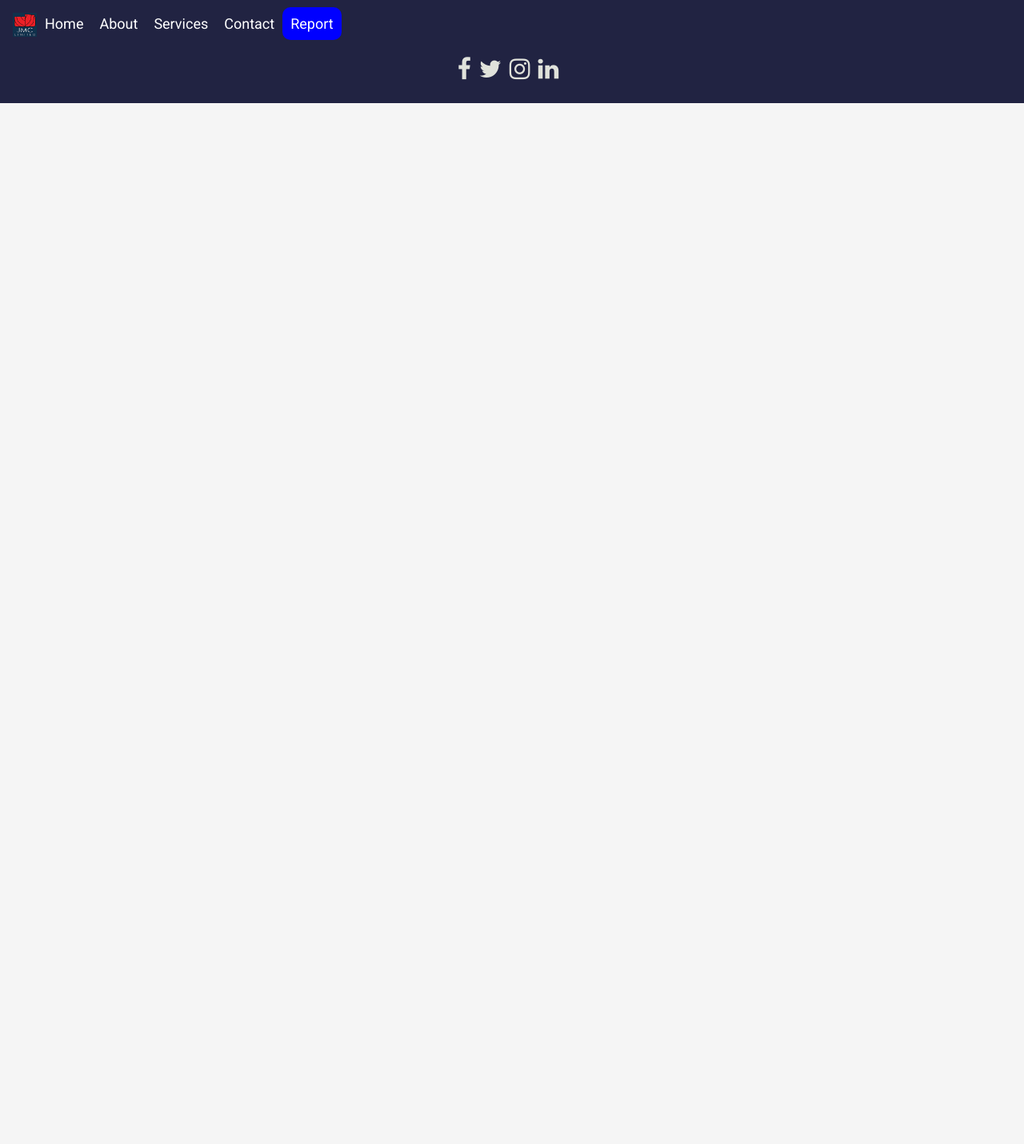
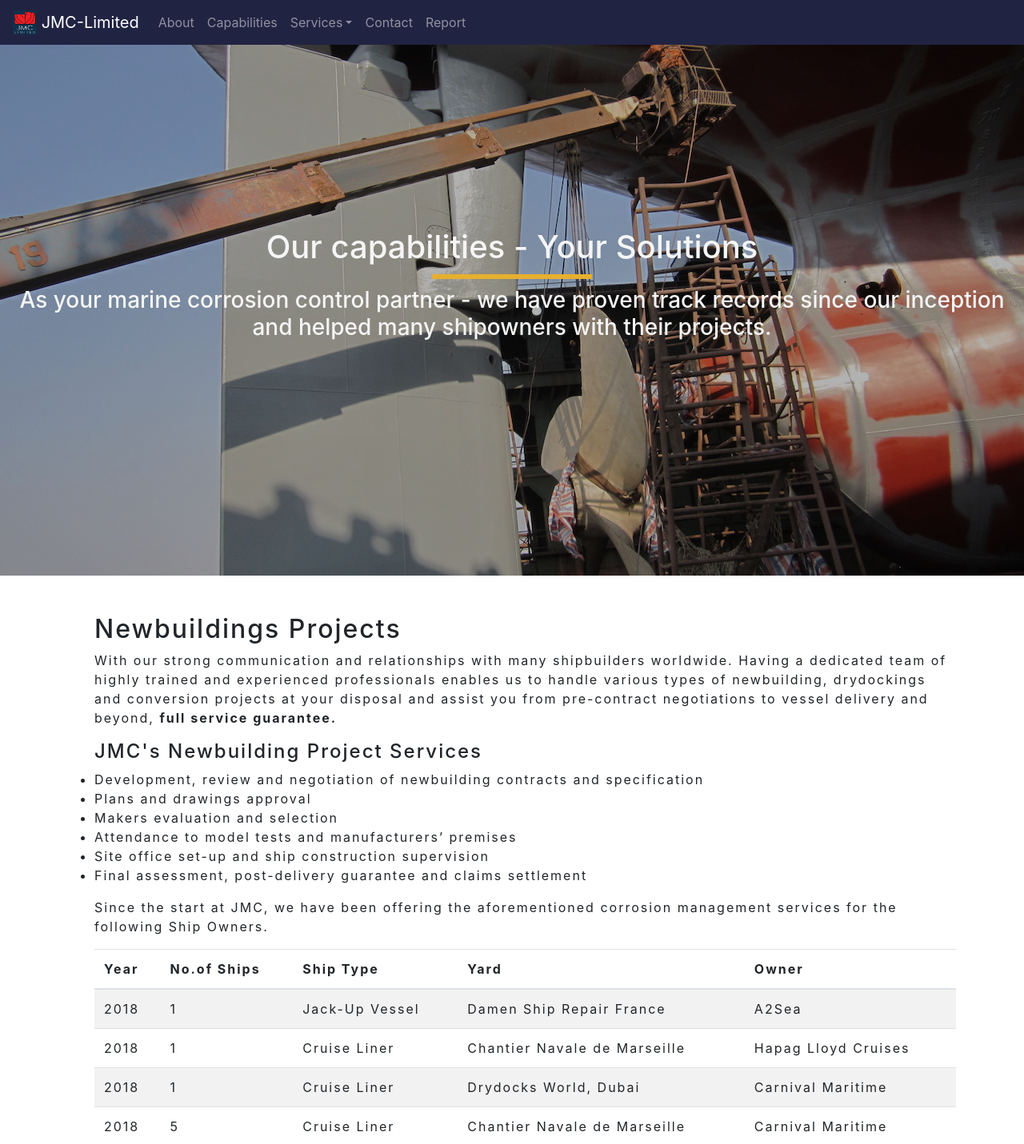
Before and after one commit to brenborbs/JMC_Web_REACT_only, a React (Create React App) app: page /capabilities in a window 1280 px wide. Shown: the top 1431 px of the page at 80% size. Before the commit the page ends 800 px from the top, so only its background shows below. Built offline with nearby package versions, Linux system fonts and the light colour scheme.

Commit message:
added capability section

```diff
--- a/package.json
+++ b/package.json
@@ -3,6 +3,8 @@
   "version": "0.1.0",
   "private": true,
   "dependencies": {
+    "bootstrap": "^4.0.0",
+    "jquery": "^3.3.1",
     "react": "^16.6.3",
     "react-dom": "^16.6.3",
     "react-player": "^1.7.0",
--- a/public/index.html
+++ b/public/index.html
@@ -16,6 +16,10 @@
     <title>JMC Limited</title>
   </head>
   <body>
+      <script src="https://code.jquery.com/jquery-3.3.1.slim.min.js" integrity="sha384-q8i/X+965DzO0rT7abK41JStQIAqVgRVzpbzo5smXKp4YfRvH+8abtTE1Pi6jizo" crossorigin="anonymous"></script>
+      <script src="https://cdnjs.cloudflare.com/ajax/libs/popper.js/1.14.3/umd/popper.min.js" integrity="sha384-ZMP7rVo3mIykV+2+9J3UJ46jBk0WLaUAdn689aCwoqbBJiSnjAK/l8WvCWPIPm49" crossorigin="anonymous"></script>
+      <script src="https://stackpath.bootstrapcdn.com/bootstrap/4.1.3/js/bootstrap.min.js" integrity="sha384-ChfqqxuZUCnJSK3+MXmPNIyE6ZbWh2IMqE241rYiqJxyMiZ6OW/JmZQ5stwEULTy" crossorigin="anonymous"></script>
+
     <noscript>
       Please wait while app is loading...
     </noscript>
--- a/src/App.js
+++ b/src/App.js
@@ -7,6 +7,7 @@
 import About from './components/About';
 import Services from './components/Services';
 import Contact from './components/Contact';
+import Capability from './components/Capability';
 import Sample from './components/Sample';
 
 import Overview_DD from './components/OverviewDD';
@@ -24,6 +25,7 @@
         <Switch>
         <Route path='/' exact component={Home} />
         <Route path='/about_us' exact component={About} />
+        <Route path='/capabilities' exact component={Capability} />
         <Route path='/services' exact component={Services} />
         <Route path='/contact' exact component={Contact} />
         <Route path='/report' exact component={Sample} />
--- a/src/Resources/css/main.css
+++ b/src/Resources/css/main.css
@@ -39,7 +39,16 @@
 }
 
 /* navbar */
- .Navbar {
+.navbar {
+  background-color: #212342;
+}
+
+.cap-container {
+  width: 1000px;
+  padding: 0 80px;
+}
+
+ /* .Navbar {
   display: flex;
   padding: 16px;
   background-color:#212342;
@@ -53,8 +62,8 @@
   padding: 10px;
   font-size: 18px;
   color: white;
-  /* border-right-style: solid;
-  border-right-width: thin; */
+  border-right-style: solid;
+  border-right-width: thin;
 }
 
 .link-sample {
@@ -80,7 +89,7 @@
 
 .Navbar__Items--right {
   margin-left:auto;
-}
+}  */
 
 /* banner dude */
 .banner {
@@ -110,7 +119,7 @@
 }
 
 .topic_section_style{
-  padding-top: 12vh;
+  padding-top: 7vh;
   padding-bottom: 10vh;
   padding-right: 10vw;
   padding-left: 10vw;
@@ -981,3 +990,34 @@
 .sponsor p {
   letter-spacing: 2px;
 }
+
+/* capabilities */
+.cap-banner-con {
+  min-height: 100vh;
+  background: linear-gradient(rgba(0, 0, 0, 0.3), rgba(0, 0, 0, 0.3)), url(../../Resources/img/dda.JPG);
+  background-attachment: fixed;
+  background-position: center;
+  background-size: cover;
+  background-repeat: no-repeat;
+  /* padding: 20px 0 80px 0; */
+  display: flex;
+  align-items: center;
+  justify-content: center;
+
+}
+
+.cap-banner-con {
+  flex: 1 0 auto;
+  min-height: 90vh;
+}
+
+.cap-banner-box-con {
+  color: #f5f5f5;
+  text-align: center;
+}
+
+.cap-banner-underline-con {
+  width: 200px;
+  margin: 10px auto;
+  border: 3px solid #e6af2e;
+}
--- a/src/components/About/topic.js
+++ b/src/components/About/topic.js
@@ -14,7 +14,7 @@
       <div className='player-wrapper'>
         <ReactPlayer
           className='react-player'
-          url='https://youtu.be/UBOJ9UhlBnc'
+          url='https://youtu.be/b48HuJxCkaY'
           width='100%'
           height='100%'
         />
--- /dev/null
+++ b/src/components/Capability/banner.js
@@ -0,0 +1,17 @@
+import React from 'react';
+
+const Banner = () => {
+  return (
+
+    <div className="cap-banner-con" >
+      <div className="cap-banner-box-con">
+        <h1 className="cap-banner-title-con">Our capabilities - Your Solutions</h1>
+        <div className="cap-banner-underline-con"></div>
+        <h3 className="cap-banner-subtitle-con">As your marine corrosion control partner - we have proven track records since our inception and helped many shipowners with their projects.</h3>
+      </div>
+    </div>
+
+  );
+};
+
+export default Banner;
--- /dev/null
+++ b/src/components/Capability/index.js
@@ -0,0 +1,17 @@
+import React, { Component } from 'react';
+import Newbuild from './newbuild';
+import Banner from './banner';
+
+ class Capability extends Component {
+  render() {
+    return (
+      <div>
+        <Banner />
+        <Newbuild />
+
+      </div>
+    )
+  }
+}
+
+export default Capability;
--- /dev/null
+++ b/src/components/Capability/newbuild.js
@@ -0,0 +1,103 @@
+import React from "react";
+
+const Newbuild = () => {
+  return (
+    <section className="capability" style={{ marginTop: "3em" }}>
+      <div
+        className="container"
+        style={{ paddingLeft: "3em", letterSpacing: "2px" }}
+      >
+        <div className="row">
+          <div className="col">
+            <h2>Newbuildings Projects</h2>
+            <p>
+              With our strong communication and relationships with many
+              shipbuilders worldwide. Having a dedicated team of highly trained
+              and experienced professionals enables us to handle various types
+              of newbuilding, drydockings and conversion projects at your
+              disposal and assist you from pre-contract negotiations to vessel
+              delivery and beyond, <strong>full service guarantee.</strong></p>
+          </div>
+        </div>
+
+        <h4>JMC's Newbuilding Project Services</h4>
+        <div>
+          <div>
+            <ul>
+              <li>
+                Development, review and negotiation of newbuilding contracts and
+                specification
+              </li>
+              <li>Plans and drawings approval</li>
+              <li>Makers evaluation and selection</li>
+              <li>Attendance to model tests and manufacturers’ premises</li>
+              <li>Site office set-up and ship construction supervision</li>
+              <li>
+                Final assessment, post-delivery guarantee and claims settlement
+              </li>
+            </ul>
+          </div>
+
+          <div className="">
+            <p>
+              Since the start at JMC, we have been offering the aforementioned
+              corrosion management services for the following Ship Owners.
+            </p>
+            <div className="table-responsive-md">
+              <table className="table table-striped">
+                <thead>
+                  <tr>
+                    <th>Year</th>
+                    <th>No.of Ships</th>
+                    <th>Ship Type</th>
+                    <th>Yard</th>
+                    <th>Owner</th>
+                  </tr>
+                </thead>
+                <tbody>
+                  <tr>
+                    <td>2018</td>
+                    <td>1</td>
+                    <td>Jack-Up Vessel</td>
+                    <td>Damen Ship Repair France</td>
+                    <td>A2Sea</td>
+                  </tr>
+                  <tr>
+                    <td>2018</td>
+                    <td>1</td>
+                    <td>Cruise Liner</td>
+                    <td>Chantier Navale de Marseille</td>
+                    <td>Hapag Lloyd Cruises</td>
+                  </tr>
+                  <tr>
+                    <td>2018</td>
+                    <td>1</td>
+                    <td>Cruise Liner</td>
+                    <td>Drydocks World, Dubai</td>
+                    <td>Carnival Maritime</td>
+                  </tr>
+                  <tr>
+                    <td>2018</td>
+                    <td>5</td>
+                    <td>Cruise Liner</td>
+                    <td>Chantier Navale de Marseille</td>
+                    <td>Carnival Maritime</td>
+                  </tr>
+                  <tr>
+                    <td>2017</td>
+                    <td>1</td>
+                    <td>Cruise Liner</td>
+                    <td>Chantier Navale de Marseille</td>
+                    <td>Carnival Maritime</td>
+                  </tr>
+                </tbody>
+              </table>
+            </div>
+          </div>
+        </div>
+      </div>
+    </section>
+  );
+};
+
+export default Newbuild;
--- a/src/components/Header_footer/Header/index.js
+++ b/src/components/Header_footer/Header/index.js
@@ -5,30 +5,50 @@
 
  class Header extends Component {
 
-
-
   render() {
     return (
-      <div className="Navbar">
-        <div className="Navbar__Link Navbar__Link-brand">
-          <img className="jmc_log" src={Logo} alt="jmc_logo" height="30" width="30"  />
+      <nav className="navbar fixed-top navbar-expand-lg navbar-dark">
+      <Link className="navbar-brand" to='/' >
+      <img src={Logo} alt="jmc" width="30" height="30" className="d-inline-block align-top" /> JMC-Limited
+      </Link>
+        <button className="navbar-toggler" type="button" data-toggle="collapse" data-target="#navbarSupportedContent" aria-controls="navbarSupportedContent" aria-expanded="false" aria-label="Toggle navigation">
+          <span className="navbar-toggler-icon"></span>
+        </button>
+
+  <div className="collapse navbar-collapse" id="navbarSupportedContent">
+    <ul className="navbar-nav mr-auto">
+      <li className="nav-item">
+        <Link to='/about_us' className="nav-link" >About</Link>
+      </li>
+      <li className="nav-item">
+      <Link to='/capabilities' className="nav-link" >Capabilities</Link>
+      </li>
+
+      <li className="nav-item dropdown">
+      <Link className="nav-link dropdown-toggle" to="/services" id="navbarDropdown" role="button" data-toggle="dropdown" aria-haspopup="true" aria-expanded="false" >Services
+      </Link>
+        <div className="dropdown-menu" aria-labelledby="navbarDropdown">
+          <Link className="dropdown-item" to="/services">Go To Services</Link>
+          <div className="dropdown-divider"></div>
+          <Link className="dropdown-item" to="/services/overview_drydockings">Drydockings</Link>
+          <Link className="dropdown-item" to="/services/overview_preSurveys">Pre Surveys</Link>
+          <Link className="dropdown-item" to="/services/overview_paintTechnology">Paint Technology</Link>
+          <Link className="dropdown-item" to="/services/overview_tankSurveys">Tank Surveys</Link>
+          <Link className="dropdown-item" to="/services/overview_newBuildings">New Buildings</Link>
+          <Link className="dropdown-item" to="/services/overview_consulting">Consulting</Link>
         </div>
-        <nav className="Navbar__Items">
-        <div className="Navbar__Link">
-        <Link to='/'>Home</Link>
-        <Link to='/about_us'>About</Link>
-        <Link to='/services'>Services</Link>
-        <Link to='/contact'>Contact</Link>
-        </div>
-        </nav>
+      </li>
 
-        <nav className="Navbar__Items Navbar__Items--center">
-        <div className="Navbar__Link">
-        {/* {this.showLinks(this.state.user)} */}
-        <Link className="link-sample" to='/report'>Report</Link>
-        </div>
-      </nav>
-      </div>
+      <li className="nav-item">
+      <Link to='/contact' className="nav-link"  >Contact</Link>
+      </li>
+      <li className="nav-item">
+      <Link to='/report' className="nav-link">Report</Link>
+      </li>
+    </ul>
+
+  </div>
+</nav>
 
     )
   }
--- a/src/index.js
+++ b/src/index.js
@@ -3,6 +3,8 @@
 import { BrowserRouter } from 'react-router-dom';
 import './Resources/css/main.css';
 import ScrollToTop from './Common/ScrollToTop';
+
+import 'bootstrap/dist/css/bootstrap.min.css';
 
 import App from './App';
 
```
Also changed, not shown: 1 other file (tests, documents, lock files or other folders).
